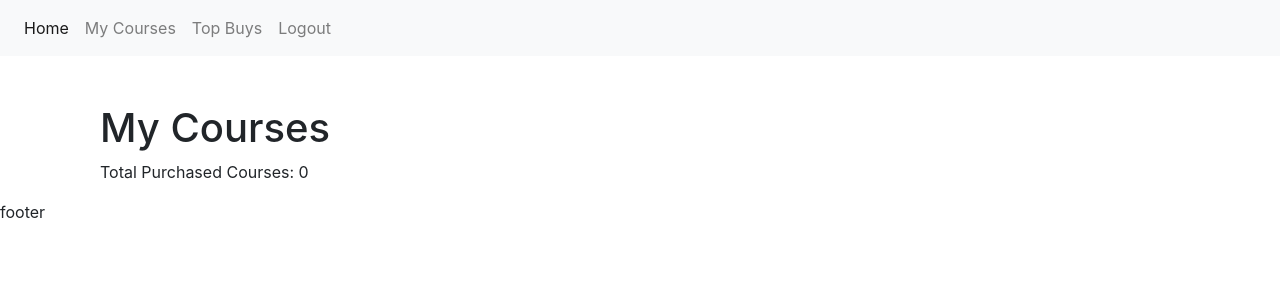
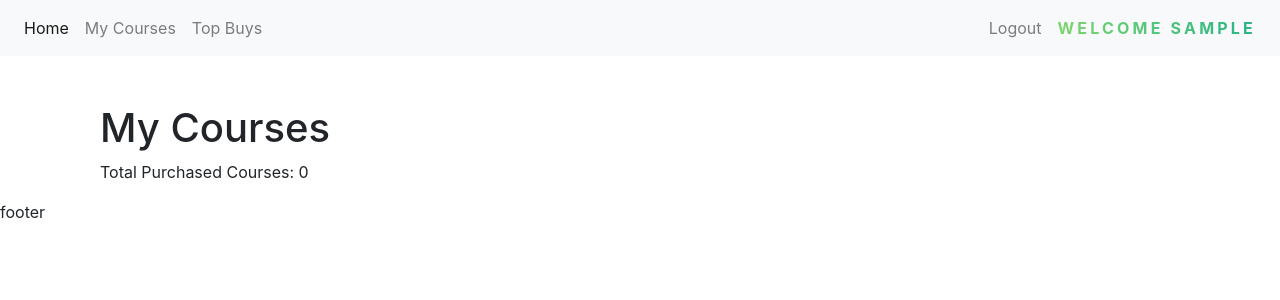
Before and after one commit to irshadkhan2019/videoSubscriptionApp, a Django app: page /course/purchased in a window 1280 px wide. Shown: the top 300 px of the page. Run offline with Django 3.2, Linux system fonts and the light colour scheme; the visitor is signed in with stand-in values (Sample User, id 1); some libraries are stand-ins or nearby versions.

Commit message:
Displaying username and using some animation custom css

```diff
--- a/course/utils.py
+++ b/course/utils.py
@@ -17,7 +17,6 @@ def generate_top_purchased_courses():
     # Extract course names and their respective purchase counts
     course_names = [course.title for course in top_courses]
     purchase_counts = [course.num_purchases for course in top_courses]
-    print(course_names,purchase_counts)
 
     # Create a bar graph
     plt.bar(course_names, purchase_counts)
--- a/static/css/custom.css
+++ b/static/css/custom.css
@@ -0,0 +1,45 @@
+/* green color text with skew animation */
+.heading-secondary {
+    text-transform: uppercase;
+    font-weight: 700;
+    background-image: linear-gradient(to right, #7ed56f,#28b485);
+    display: inline-block;
+    background-clip: text;
+    -webkit-background-clip: text;
+    background-clip: text;
+    color: transparent;
+    letter-spacing: .2rem;
+    transition: all .5s;
+    cursor: pointer;
+
+}
+
+.heading-secondary:hover {
+    transform: skewY(2deg) skewX(10deg) scale(1.1);
+    text-shadow: .5rem 1rem 2rem rgba(#1f1f1f, .2);
+}
+
+/* left to right  movement animation */
+@keyframes moveInLeft {
+    0% {
+      opacity: 0;
+      transform: translateX(-12rem);
+    }
+
+    70% {
+      transform: translateX(3rem);
+    }
+
+    100% {
+      opacity: 1;
+      transform: translateX(0);
+    }
+}
+
+/* using animation via class */
+.heading-primary--main {
+    animation-name: moveInLeft;
+    animation-duration: 2s;
+    animation-timing-function: ease-out;
+
+}
--- a/templates/base.html
+++ b/templates/base.html
@@ -3,7 +3,7 @@
 <html>
 <head>
     <title>Your Site Title</title>
-    <link href="{% static 'css/custom.css' %}" rel="stylesheet" />
+    <link rel="stylesheet" href="{% static 'css/custom.css' %}" />
     <script src="https://ajax.googleapis.com/ajax/libs/jquery/3.4.1/jquery.min.js"></script>
     <script src="{% static 'js/bootstrap.js' %}"></script>
     <script src="{% static 'js/modernizr.js' %}"></script>
@@ -17,7 +17,7 @@
             <button class="navbar-toggler" type="button" data-bs-toggle="collapse" data-bs-target="#navbarNav" aria-controls="navbarNav" aria-expanded="false" aria-label="Toggle navigation">
                 <span class="navbar-toggler-icon"></span>
             </button>
-            <div class="collapse navbar-collapse" id="navbarNav">
+            <div class="collapse navbar-collapse heading-primary--main" id="navbarNav">
                 <ul class="navbar-nav ">
                     <li class="nav-item active">
                         <a class="nav-link" href="{% url 'course:course' %}">Home <span class="sr-only">(current)</span></a>
@@ -28,12 +28,19 @@
                     <li class="nav-item">
                         <a class="nav-link" href="{% url 'course:top_purchased_courses' %}">Top Buys</a>
                     </li>
-                    <li class="nav-item">
-                        <a class="nav-link" href="{% url 'authentication:logout' %}">Logout</a>
-                    </li>
                 </ul>
             </div>
+            <!-- Right side content -->
+            <div class="navbar-nav ml-auto">
+                <li class="nav-item">
+                    <a class="nav-link" href="{% url 'authentication:logout' %}">Logout</a>
+                </li>
+                <li class="nav-item nav-link">
+                    <span class="heading-secondary">Welcome {{user.username}}</span>
+                </li>
+            </div>
         </nav>
+
     {% endif %}
     <div class="container">
         {% block content %}{% endblock %}
```
